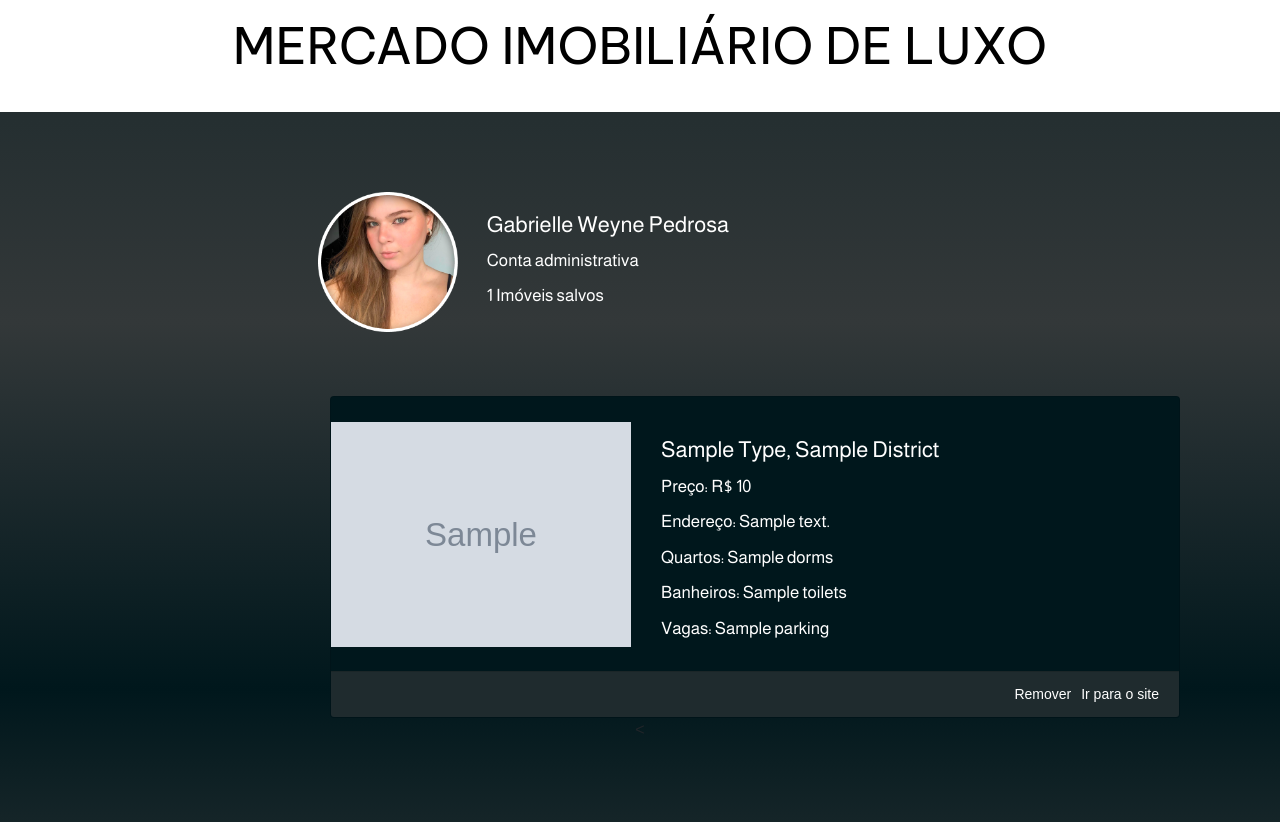
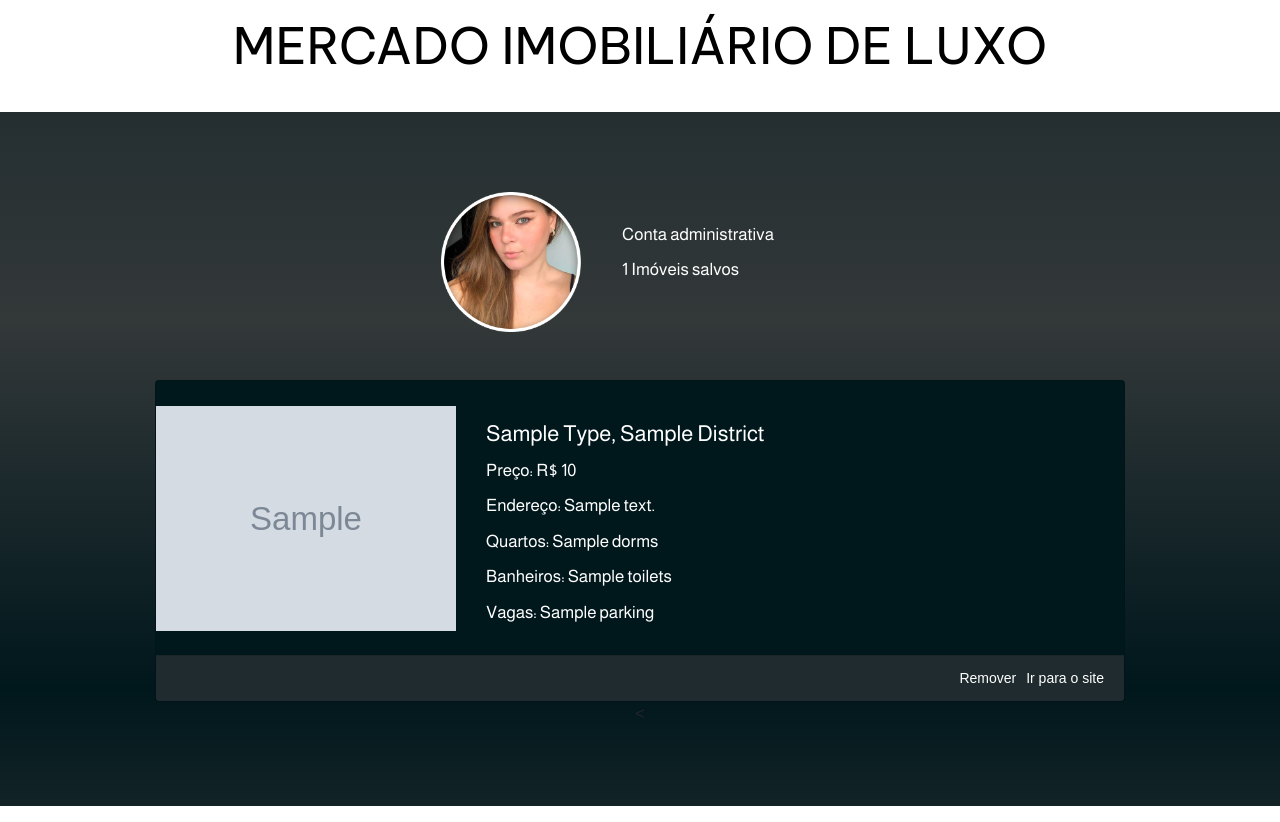
Before and after one commit to gabrielleweyne/Luxury-Real-Estate-Data, a FastAPI app: template templates/perfil.html in a window 1280 px wide. Shown: the part 111-933 px from the top of the page. Run offline with FastAPI, Linux system fonts and the light colour scheme; the template is opened without the code that fills it: most values are stand-ins (such as "Sample title", 1, 10 or a date in 2020); grey boxes marked "Sample" are stand-in pictures; some web fonts are replaced.

Commit message:
Fixed profile page

```diff
--- a/static/perfil.css
+++ b/static/perfil.css
@@ -63,8 +63,6 @@
 
 .row {
     flex-wrap: wrap;
-    margin-right: 160px;
-    margin-left: 160px;
   }
 
 
@@ -120,7 +118,6 @@
 
 .card{
     background-color:#00171C;
-    width: 850px;
 }
 
 .link-container {
--- a/templates/home.html
+++ b/templates/home.html
@@ -139,7 +139,7 @@
             <!-- Linha de imóvel -->
             <div class="card-deck">
                 {% for estate in chunk %}
-                <!-- Imóvel -->
+                <!-- Imóvel {{estate.estates_ind_id}}-->
                 <div class="card">
                     <img class="card-img-top" src="{{estate.img if estate.img != None else url_for('static', path='/images/imgnotfound.png') }}" alt="Imagem de capa do card" />
                     <div class="card-body">
--- a/templates/perfil.html
+++ b/templates/perfil.html
@@ -65,12 +65,12 @@
 
 		<div class="limitador">
 
-			<div class="row">
-				<div class="column left">
+			<div class="row justify-content-center">
+				<div class="col-2">
 					<img style="max-width: 140px" src="{{ url_for('static', path='/images/gabi.png') }}">
 				</div>
-				<div class="column right">
-					<h3 class="lista">Gabrielle Weyne Pedrosa</h3>
+				<div class="col-3">
+					<h3 class="lista">{{user.name}}</h3>
 					<p class="describelist">Conta administrativa</p>
 					<p class="describelist">{{estates_length}} Imóveis salvos</p>
 				</div>
@@ -78,9 +78,9 @@
 			<br>
 			<br>
 			<div class="container-fluid">
-				{% for estate in estates %}
 				<div class="row">
-					<div class="col-12 mt-3">
+					<div class="col">
+						{% for estate in estates %}
 						<div class="card">
 							<div class="card-horizontal">
 								<div class="img-square-wrapper">
@@ -90,8 +90,8 @@
 								</div>
 								<div class="card-body">
 									<h5 class="lista">{{estate.type.title() if
-											estate.type != None else "Terreno"}}, {{estate.district.title() if
-											estate.district != None else estate.address.title()}}</h5>
+										estate.type != None else "Terreno"}}, {{estate.district.title() if
+										estate.district != None else estate.address.title()}}</h5>
 									<p class="describelist">
 										Preço: R$ {{estate.price}}
 									</p>
@@ -126,18 +126,20 @@
 									<div class="link-container">
 										<a href="#" class="remover">Remover</a>
 										<span> </span>
-										{% if estate.source == vivareal %}
-										<a href="https://www.vivareal.com.br/" class="ir-para-site"> Ir para o site</a>
+										{% if estate.source == "vivareal" %}
+										<a href="https://www.vivareal.com.br/imovel/{{estate.source_id}}" class="ir-para-site">Ir para o site</a>
 										{% else %}
-										<a href="https://www.lopes.com.br/" class="ir-para-site">Ir para o site</a>
+										<a href="https://www.lopes.com.br/imovel/{{estate.source_id}}" class="ir-para-site">Ir para o site</a>
 										{% endif %}
 									</div>
 								</small>
 							</div>
 						</div>
+						{% endfor %}
 					</div>
-					{% endfor %}
 				</div>
+			</div>
+		</div>
 
 
 </body>
```
